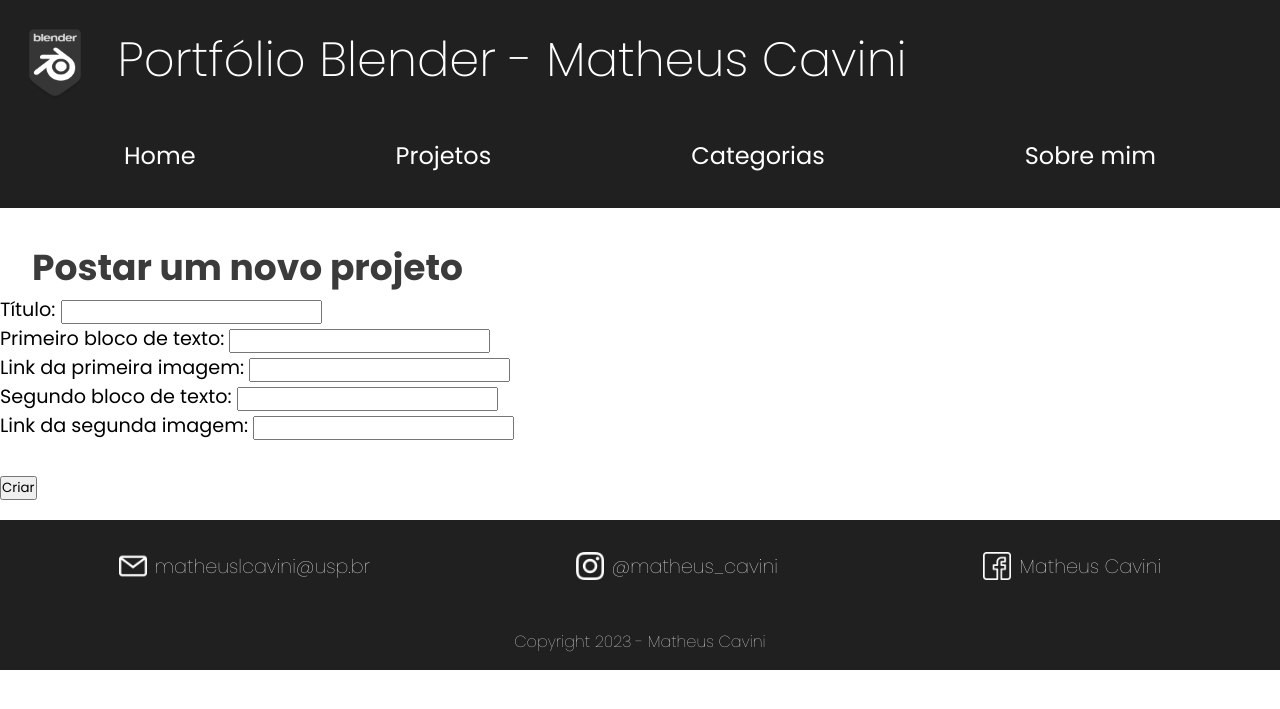
After one commit to MatheusCavini/EP2-CRUD-Django, a Django app: page /posts/create/ in a window 1280 px wide. The commit adds this page. Shown: the top 709 px of the page. Run offline with Django 4.2, Linux system fonts and the light colour scheme.

Commit message:
Implement create post feature

```diff
--- /dev/null
+++ b/posts/templates/posts/create.html
@@ -0,0 +1,37 @@
+{% extends 'base.html' %}
+{% load static %}
+
+{%block style %}
+<link rel="stylesheet" type="text/css" href="{% static 'global.css' %}">
+<link rel="stylesheet" type="text/css" href="{% static 'single.css' %}">
+{% endblock style %}
+
+{% block content %}
+<h2>Postar um novo projeto</h2>
+
+<form method="POST" action="{% url 'posts:create' %}">
+    {% csrf_token %}
+    <p>
+      <label for="id_name">Título:</label>
+      <input type="text" name="name" id="id_name" />
+    </p>
+    <p>
+      <label for="id_first_text">Primeiro bloco de texto:</label>
+      <input type="text" name="first_text" id="id_first_text" />
+    </p>
+    <p>
+        <label for="id_first_img">Link da primeira imagem:</label>
+        <input type="text" name="first_img" id="id_first_img" />
+    </p>
+    <p>
+        <label for="id_second_text">Segundo bloco de texto:</label>
+        <input type="text" name="second_text" id="id_second_text" />
+    </p>
+    <p>
+        <label for="id_second_img">Link da segunda imagem:</label>
+        <input type="text" name="second_img" id="id_second_img" />
+    </p>
+    <button type="submit">Criar</button>
+  </form>
+
+  {% endblock content %}
--- a/posts/templates/posts/index.html
+++ b/posts/templates/posts/index.html
@@ -9,6 +9,7 @@
 
 {% block content %}
 <h2>Projetos</h2>
+<a class="projectName" href="{% url 'posts:create' %}">Postar um novo projeto!</a>
 {% if posts_list %}
 <ul class="projectsShowcase">
     {% for post in posts_list %}
--- a/posts/urls.py
+++ b/posts/urls.py
@@ -6,4 +6,5 @@ app_name = 'posts'
 urlpatterns = [
      path('', views.list_posts, name='index'),
      path('<int:post_id>/', views.detail_post, name='detail'),
+     path('create/', views.create_post, name='create'),
 ]
--- a/posts/views.py
+++ b/posts/views.py
@@ -1,5 +1,7 @@
 from django.shortcuts import render, get_object_or_404
 from .models import Post
+from django.http import HttpResponseRedirect
+from django.urls import reverse
 
 
 def list_posts(request):
@@ -12,4 +14,24 @@ def detail_post(request, post_id):
     context = {'post': post}
     return render(request, 'posts/detail.html', context)
 
+def create_post(request):
+    if request.method == 'POST':
+        post_title = request.POST['name']
+        post_date = '2023-11-11'
+        post_thumb = request.POST['first_img']
+        post_image = request.POST['second_img']
+        post_text1 = request.POST['first_text']
+        post_text2 = request.POST['second_text']
+        post = Post(title=post_title,
+                      date=post_date,
+                      thumb=post_thumb,
+                      content= '<section class="ProjectContent"><p class="ProjectText">' + post_text1 + '</p><img class="ProjectImage" src="'+post_thumb+'" title="source: imgur.com" /><p class="ProjectText">' + post_text2+'</p><img  class="ProjectImage" src="'+post_image+'" title="source: imgur.com" /></section>'
+                      )
+        post.save()
+        return HttpResponseRedirect(
+            reverse('posts:detail', args=(post.id, )))
+    else:
+        return render(request, 'posts/create.html', {})
+
+
 # Create your views here.
--- a/static/list.css
+++ b/static/list.css
@@ -31,6 +31,10 @@
    border-radius: 0.3rem;
 }
 
+.postButton{
+    color:rgb(59, 59, 59);
+}
+
 
 
 @media only screen and (max-width: 430px) {
```
Also changed, not shown: db.sqlite3.
